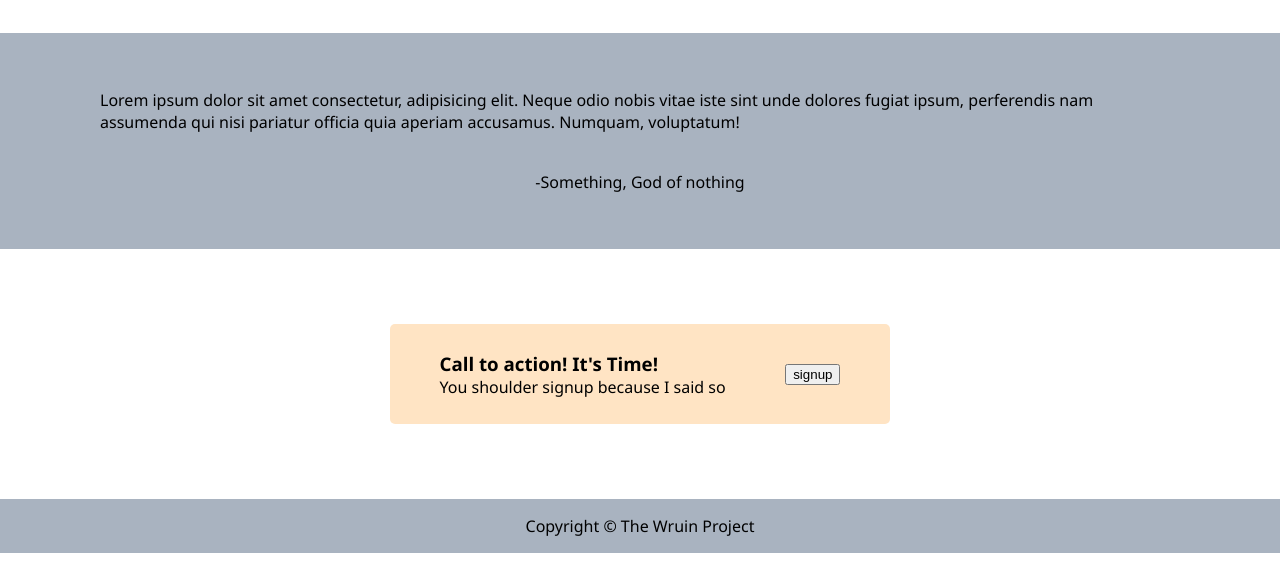
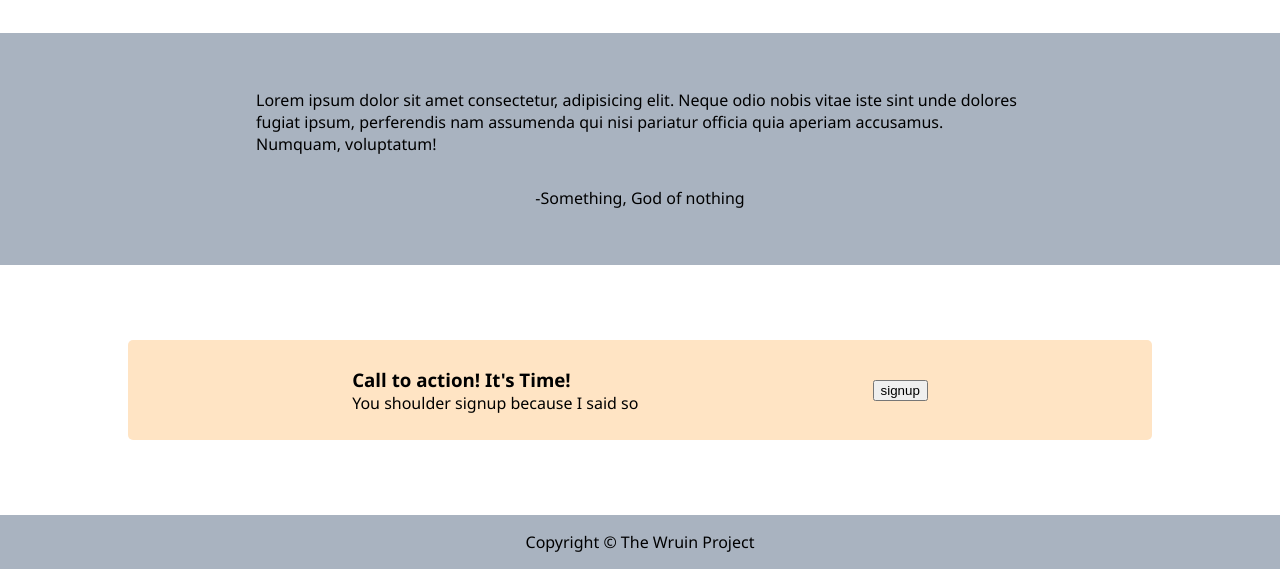
Before and after one commit to Nu13Drygon/landing_page, a plain HTML site: page index.html in a window 1280 px wide. Shown: the part 729-1298 px from the top of the page. Drawn offline with Linux system fonts and the light colour scheme.

Commit message:
Fix: footer and quote padding

```diff
--- a/style.css
+++ b/style.css
@@ -90,7 +90,7 @@ nav {
 .page-quote {
     display: flex;
     flex-direction: column;
-    padding: 40px 100px;
+    padding: 40px 20%;
     background-color: #a9b3c0;
     margin: 10px 0;
 }
@@ -111,8 +111,9 @@ nav {
     background-color: bisque;
     border-radius: 5px;
     height: 100px;
-    width: 500px;
+    width: 80%;
     align-items: center;
+    flex: 1;
 }
 
 .action-call > button {
```
